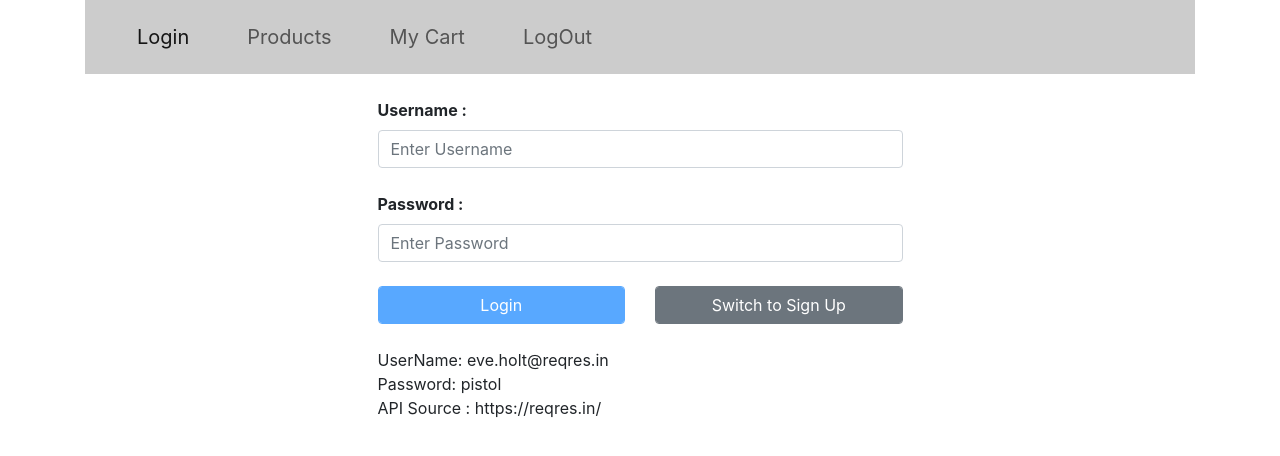
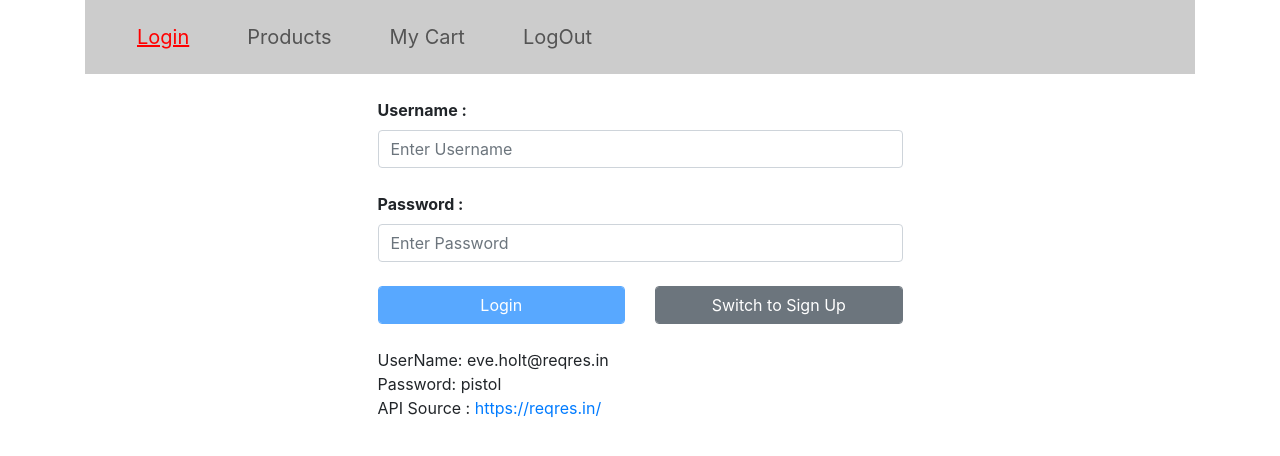
Before and after one commit to sp243024/angularTask3, an Angular app: page / in a window 1280 px wide. Shown: the top 456 px of the page. Built offline with nearby package versions, Linux system fonts and the light colour scheme; what ng2-search-filter would draw is missing.

Commit message:
activated route decoration

```diff
--- a/src/app/login/login.component.html
+++ b/src/app/login/login.component.html
@@ -64,7 +64,7 @@
             <div class="col-sm-6">
                 <span> UserName: eve.holt@reqres.in</span> <br>
                 <span> Password: pistol</span> <br>
-                <span> API Source : https://reqres.in/ </span>
+                <span> API Source : <a href="https://reqres.in/">https://reqres.in/</a> </span>
             </div>
             <div class="col-sm-3"></div>
         </div>
--- a/src/app/shared/header/header.component.css
+++ b/src/app/shared/header/header.component.css
@@ -0,0 +1,4 @@
+.active {
+    text-decoration: underline;
+    color: red;
+}
```
Also changed, not shown: src/app/shared/header/header.component.html (+4 -4 lines).
